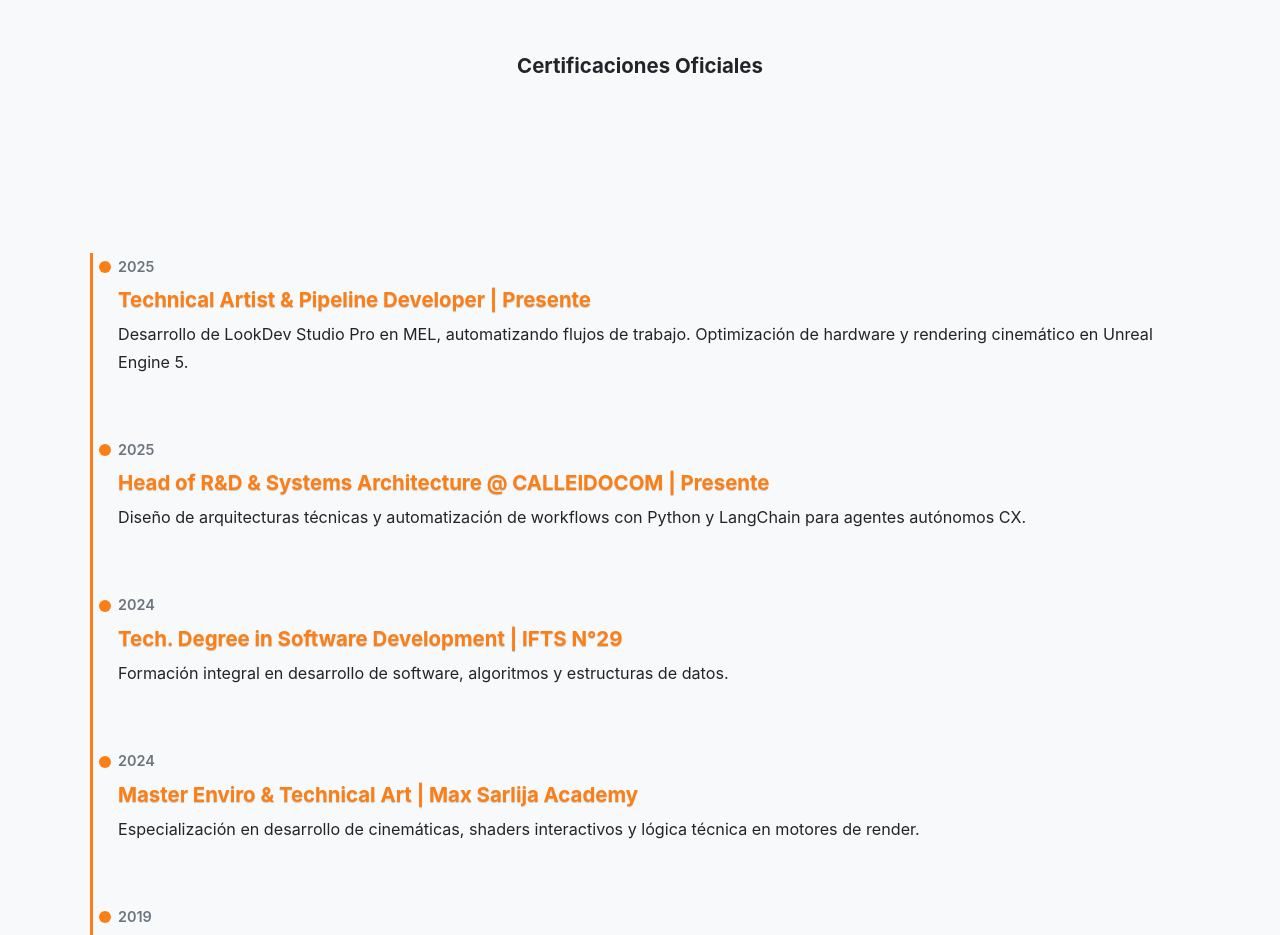
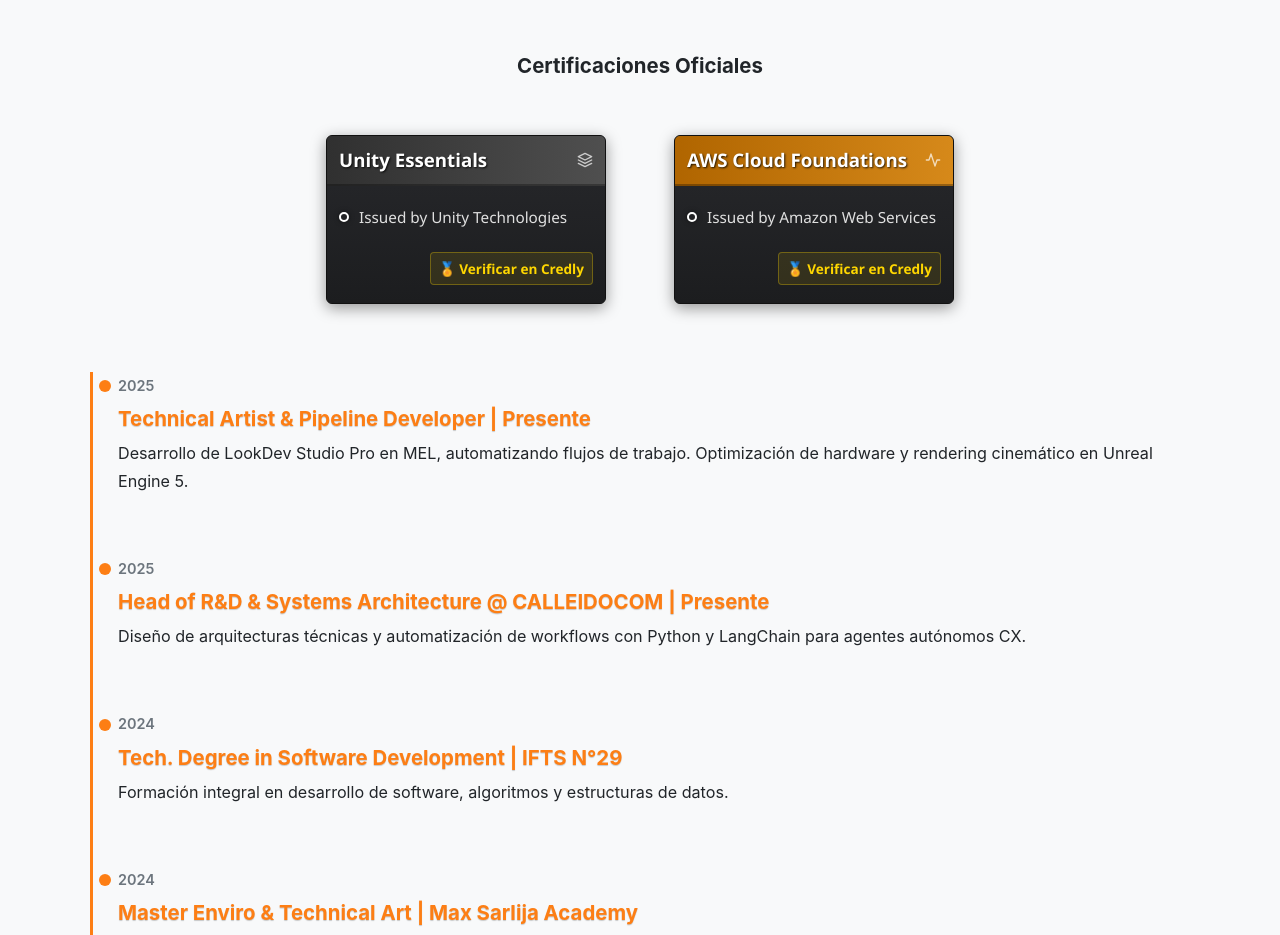
Before and after one commit to facu041294/PortfolioTechArt, an Astro site: page / in a window 1280 px wide. Shown: the part 2960-3895 px from the top of the page. Built offline with nearby package versions, Linux system fonts and the light colour scheme; Astro itself is replaced by a stand-in of ours; a script that the page names is missing.

Commit message:
Replace ugly Credly iframes with custom Node Cards

```diff
--- a/src/components/TechnicalToolkit.astro
+++ b/src/components/TechnicalToolkit.astro
@@ -113,12 +113,38 @@
     <!-- Etapa 4: Certificaciones (Ocupa todo el ancho en la base) -->
     <div class="badges-stage">
         <div class="badges-title">Certificaciones Oficiales</div>
-        <div class="credly-badges-wrapper">
-            <div class="credly-badge">
-                <div data-iframe-width="150" data-iframe-height="270" data-share-badge-id="024ff9bf-12cb-4554-8d47-de60b0c4a875" data-share-badge-host="https://www.credly.com"></div>
+
+        <div class="certifications-nodes-container">
+            <!-- Certificación Unity -->
+            <div class="blueprint-node cert-node glow-node">
+                <div class="node-header color-unity">
+                    <span class="node-title">Unity Essentials</span>
+                    <svg class="node-icon" xmlns="http://www.w3.org/2000/svg" width="16" height="16" viewBox="0 0 24 24" fill="none" stroke="currentColor" stroke-width="2" stroke-linecap="round" stroke-linejoin="round"><path d="M12 2L2 7l10 5 10-5-10-5z"></path><path d="M2 17l10 5 10-5M2 12l10 5 10-5"></path></svg>
+                </div>
+                <div class="node-body">
+                    <div class="node-pin"><span class="pin-circle"></span>Issued by Unity Technologies</div>
+                    <div class="node-pin output-pin" style="margin-top: 10px;">
+                        <a href="https://www.credly.com/badges/024ff9bf-12cb-4554-8d47-de60b0c4a875/public_url" target="_blank" class="cert-link-node">
+                            🏅 Verificar en Credly
+                        </a>
+                    </div>
+                </div>
             </div>
-            <div class="credly-badge">
-                <div data-iframe-width="150" data-iframe-height="270" data-share-badge-id="f5617a2c-269c-4200-9436-0bdf31720b6c" data-share-badge-host="https://www.credly.com"></div>
+
+            <!-- Certificación AWS -->
+            <div class="blueprint-node cert-node glow-node-aws">
+                <div class="node-header color-aws">
+                    <span class="node-title">AWS Cloud Foundations</span>
+                    <svg class="node-icon" xmlns="http://www.w3.org/2000/svg" width="16" height="16" viewBox="0 0 24 24" fill="none" stroke="currentColor" stroke-width="2" stroke-linecap="round" stroke-linejoin="round"><path d="M22 12h-4l-3 9L9 3l-3 9H2"></path></svg>
+                </div>
+                <div class="node-body">
+                    <div class="node-pin"><span class="pin-circle"></span>Issued by Amazon Web Services</div>
+                    <div class="node-pin output-pin" style="margin-top: 10px;">
+                        <a href="https://www.credly.com/badges/f5617a2c-269c-4200-9436-0bdf31720b6c/public_url" target="_blank" class="cert-link-node">
+                            🏅 Verificar en Credly
+                        </a>
+                    </div>
+                </div>
             </div>
         </div>
     </div>
@@ -281,6 +307,8 @@
         background: rgba(255, 215, 0, 0.2);
     }
 
+    .color-aws { background: linear-gradient(90deg, #b06500, #d6891a); }
+
     /* Certifications Stage (Full width horizontal bar) */
     .badges-stage {
         grid-column: 1 / -1;
@@ -302,20 +330,20 @@
         color: var(--color-text-dark);
     }
 
-    .credly-badges-wrapper {
+    .certifications-nodes-container {
         display: flex;
+        flex-wrap: wrap;
         gap: var(--spacing-xl);
         justify-content: center;
-        flex-wrap: wrap;
         margin-top: var(--spacing-md);
     }
 
-    /* Aumentando el tamaño de las insignias (Opción A: Más legibles) */
-    .credly-badge {
-        transform: scale(1.25);
-        transform-origin: top center;
-        /* Al escalar un 25%, añadimos un margen inferior sustancial para que no pise contenido debajo */
-        margin-bottom: 50px;
+    .cert-node {
+        min-width: 280px;
+    }
+
+    .glow-node-aws:hover {
+        box-shadow: 0 0 20px rgba(255, 153, 0, 0.4);
     }
 
 </style>
```
